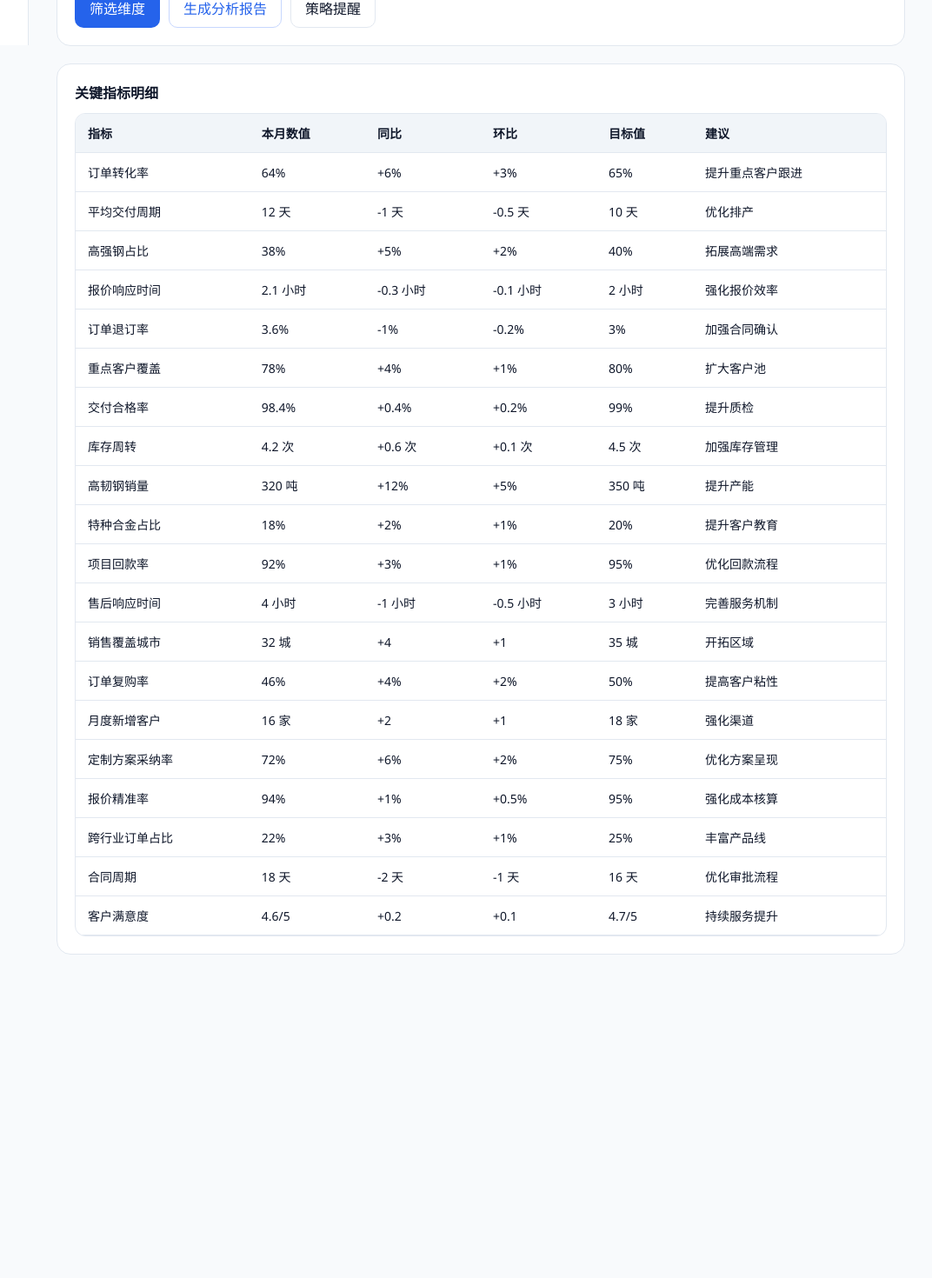
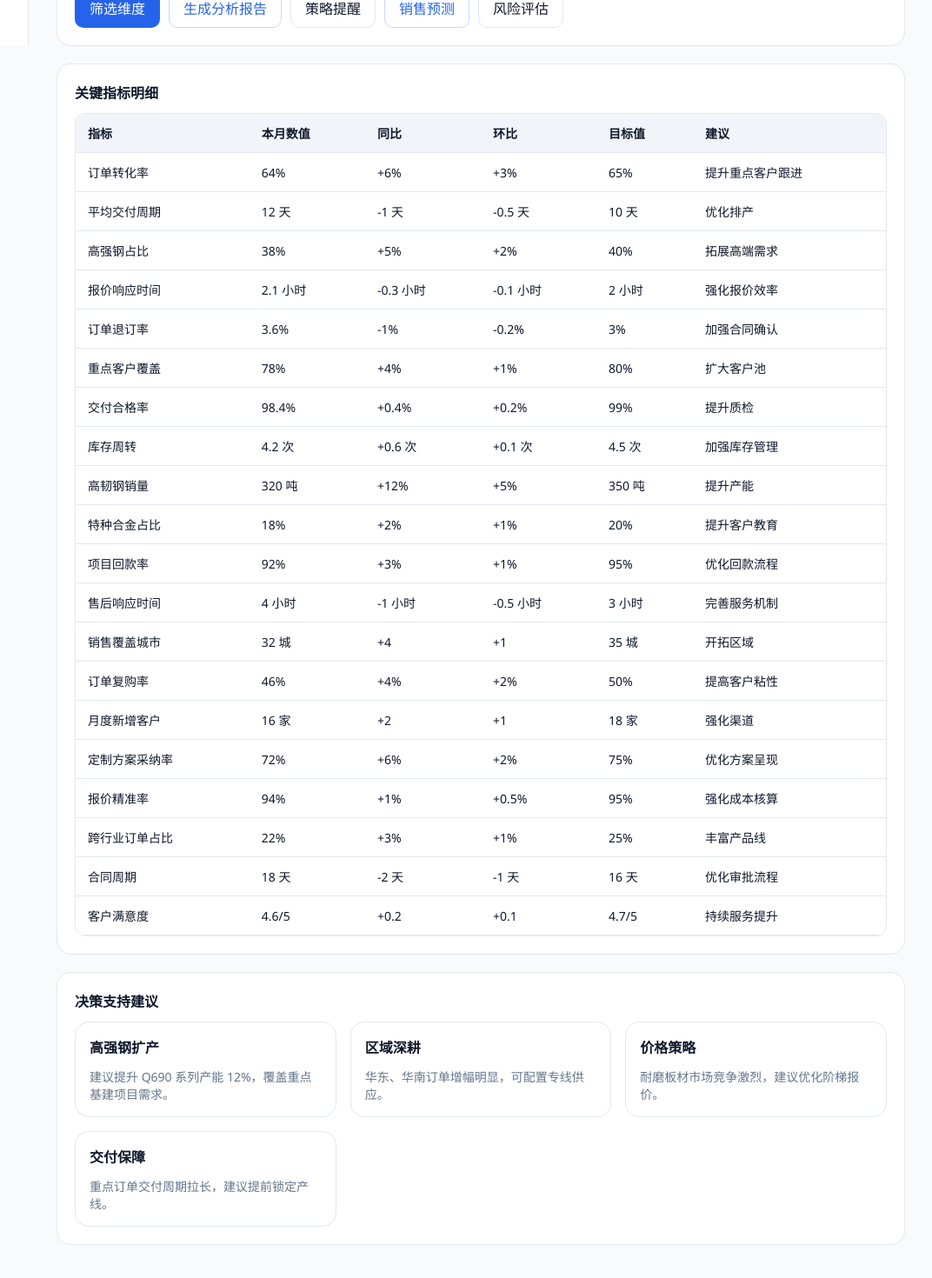
Before and after one commit to cqxzkeji/Copyright, a Vue app: page /app/analysis in a window 1280 px wide. Shown: the part 748-2218 px from the top of the page at 87% size, without its empty margins (207-1279 px from the left). Before the commit the page ends 1894 px from the top, so only its background shows below. Built offline with nearby package versions, Linux system fonts and the light colour scheme.

Commit message:
Expand data analysis module

```diff
--- a/src/views/DataAnalysis.vue
+++ b/src/views/DataAnalysis.vue
@@ -36,6 +36,8 @@
       <button class="btn" type="button" @click="openModal('filter')">筛选维度</button>
       <button class="btn secondary" type="button" @click="openModal('report')">生成分析报告</button>
       <button class="btn ghost" type="button" @click="openModal('alert')">策略提醒</button>
+      <button class="btn secondary" type="button" @click="openModal('forecast')">销售预测</button>
+      <button class="btn ghost" type="button" @click="openModal('risk')">风险评估</button>
     </div>
   </div>
 
@@ -64,6 +66,28 @@
           </tr>
         </tbody>
       </table>
+    </div>
+  </div>
+
+  <div class="section">
+    <div class="section-title">决策支持建议</div>
+    <div class="card-grid">
+      <div class="card">
+        <h3>高强钢扩产</h3>
+        <p>建议提升 Q690 系列产能 12%，覆盖重点基建项目需求。</p>
+      </div>
+      <div class="card">
+        <h3>区域深耕</h3>
+        <p>华东、华南订单增幅明显，可配置专线供应。</p>
+      </div>
+      <div class="card">
+        <h3>价格策略</h3>
+        <p>耐磨板材市场竞争激烈，建议优化阶梯报价。</p>
+      </div>
+      <div class="card">
+        <h3>交付保障</h3>
+        <p>重点订单交付周期拉长，建议提前锁定产线。</p>
+      </div>
     </div>
   </div>
 
@@ -104,6 +128,19 @@
   <BaseModal v-if="activeModal === 'alert'" title="策略提醒" @close="activeModal = ''">
     <p style="margin-top: 0;">高强度结构钢订单增长放缓，建议增加重点客户回访。</p>
     <button class="btn" type="button" @click="activeModal = ''">收到</button>
+  </BaseModal>
+
+  <BaseModal v-if="activeModal === 'forecast'" title="销售预测" @close="activeModal = ''">
+    <p style="margin-top: 0;">模型预测下月订单总额约为 2,050 万，增长 8%。</p>
+    <div class="progress-bar">
+      <span style="width: 68%;"></span>
+    </div>
+    <p style="margin: 12px 0 0; color: var(--muted);">已生成 68% 数据样本。</p>
+  </BaseModal>
+
+  <BaseModal v-if="activeModal === 'risk'" title="风险评估" @close="activeModal = ''">
+    <p style="margin-top: 0;">当前主要风险来自原料价格波动与交付瓶颈。</p>
+    <button class="btn" type="button" @click="activeModal = ''">确认</button>
   </BaseModal>
 </template>
 
```
